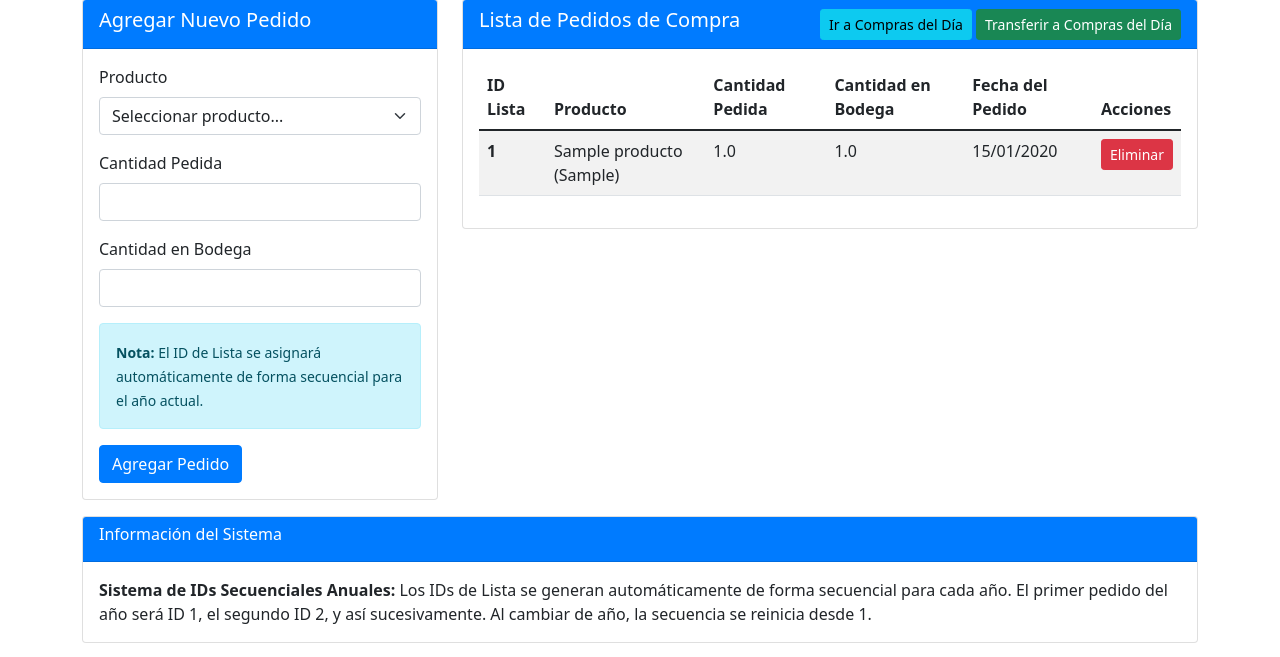
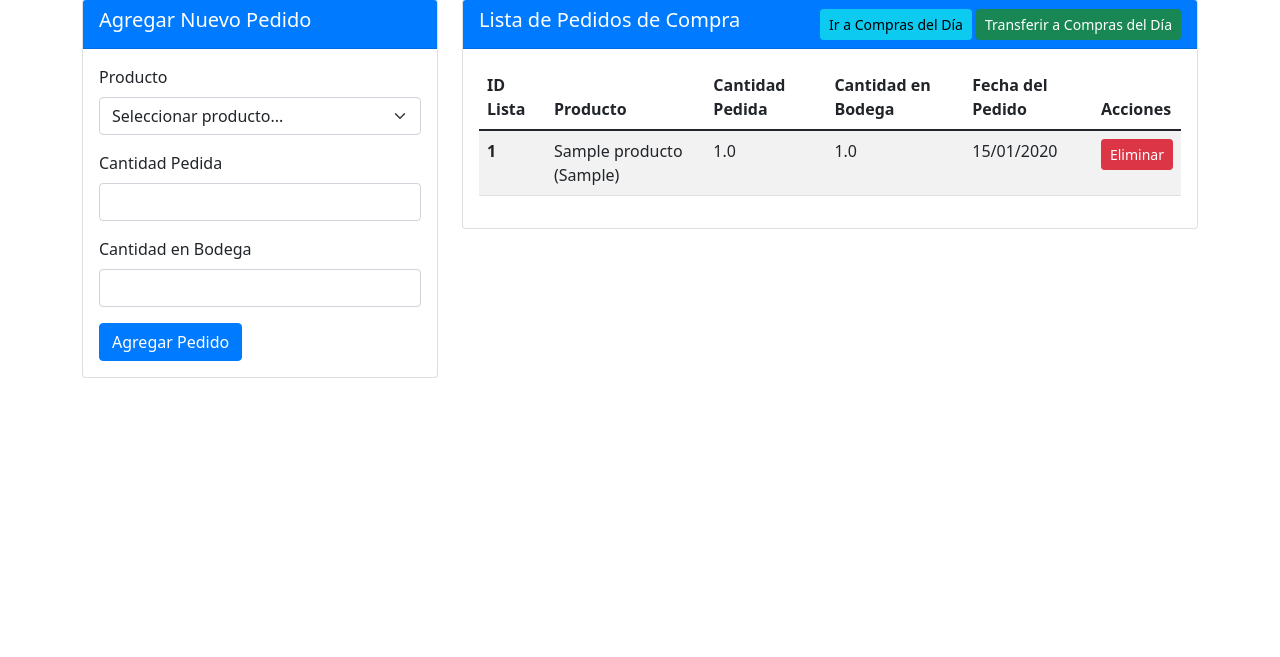
Before and after one commit to ecanar/AppMontebello, a Flask app: page /pedidos in a window 1280 px wide. Shown: the part 143-800 px from the top of the page. Run offline with Flask 3, Linux system fonts and the light colour scheme; tables that the repository leaves empty hold one stand-in row (values such as "Sample post").

Commit message:
UI: quitar nota pedidos, mover botón y agregar suma en compras

```diff
--- a/templates/pedidos.html
+++ b/templates/pedidos.html
@@ -33,9 +33,6 @@
                     <div class="mb-3">
                         <label for="cant_bod" class="form-label">Cantidad en Bodega</label>
                         <input type="number" step="0.01" class="form-control" id="cant_bod" name="cant_bod">
-                    </div>
-                    <div class="alert alert-info">
-                        <small><strong>Nota:</strong> El ID de Lista se asignará automáticamente de forma secuencial para el año actual.</small>
                     </div>
                     <button type="submit" class="btn btn-primary">Agregar Pedido</button>
                 </form>
@@ -88,21 +85,4 @@
     </div>
 </div>
 
-<div class="row mt-3">
-    <div class="col-md-12">
-        <div class="card">
-            <div class="card-header">
-                <h6>Información del Sistema</h6>
-            </div>
-            <div class="card-body">
-                <p class="mb-0">
-                    <strong>Sistema de IDs Secuenciales Anuales:</strong>
-                    Los IDs de Lista se generan automáticamente de forma secuencial para cada año.
-                    El primer pedido del año será ID 1, el segundo ID 2, y así sucesivamente.
-                    Al cambiar de año, la secuencia se reinicia desde 1.
-                </p>
-            </div>
-        </div>
-    </div>
-</div>
 {% endblock %}
```
Also changed, not shown: templates/compras.html (+5 -2 lines).
